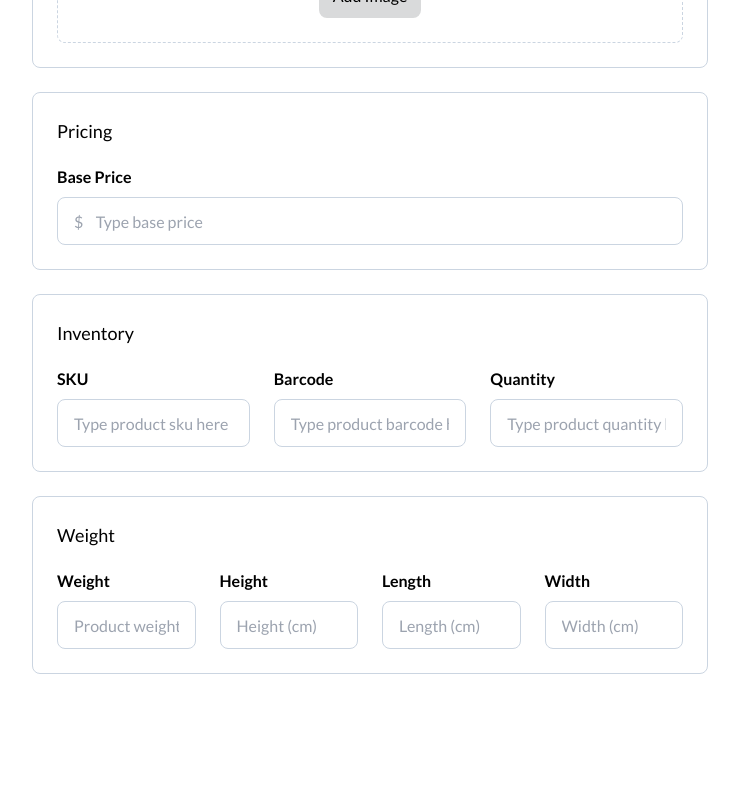
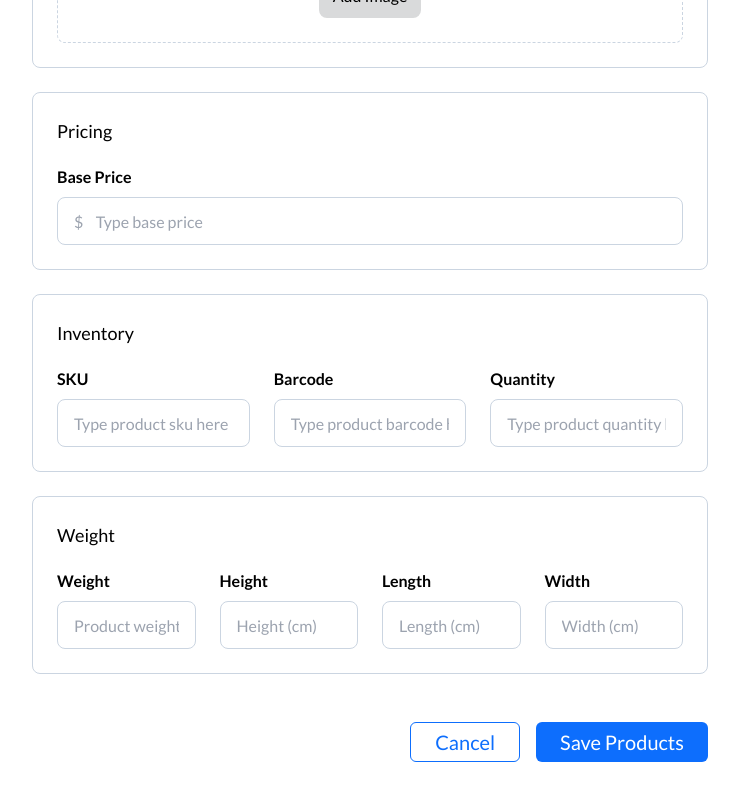
Before and after one commit to shakib-anwar-nibir17/tools121-frontend-vendor, a Next.js app: page /inventory/product-form in a window 1280 px wide. Shown: the part 1160-1960 px from the top of the page, without its empty margins (360-1099 px from the left). Before the commit the page ends 1936 px from the top, so only its background shows below. Built offline with nearby package versions, Linux system fonts and the light colour scheme.

Commit message:
minor fix 2

```diff
--- a/app/inventory/product-form/page.js
+++ b/app/inventory/product-form/page.js
@@ -1,6 +1,7 @@
 import GeneralInfo from "@/components/Dashboard/ProductRequest/GeneralInfo";
 import MediaInfo from "@/components/Dashboard/ProductRequest/MediaInfo";
 import MoreInfo from "@/components/Dashboard/ProductRequest/MoreInfo";
+import { Button } from "@/components/ui/button";
 
 const ProductRequestForm = () => {
   return (
@@ -12,6 +13,14 @@ const ProductRequestForm = () => {
         <MediaInfo />
         {/* More Information */}
         <MoreInfo />
+        <div className="mt-12 mb-[50px]">
+          <div className="flex justify-end gap-4">
+            <Button className="text-xl px-6 bg-white text-primary-900 border border-primary-900">
+              Cancel
+            </Button>
+            <Button className="text-xl px-6">Save Products</Button>
+          </div>
+        </div>
       </form>
     </div>
   );
```
